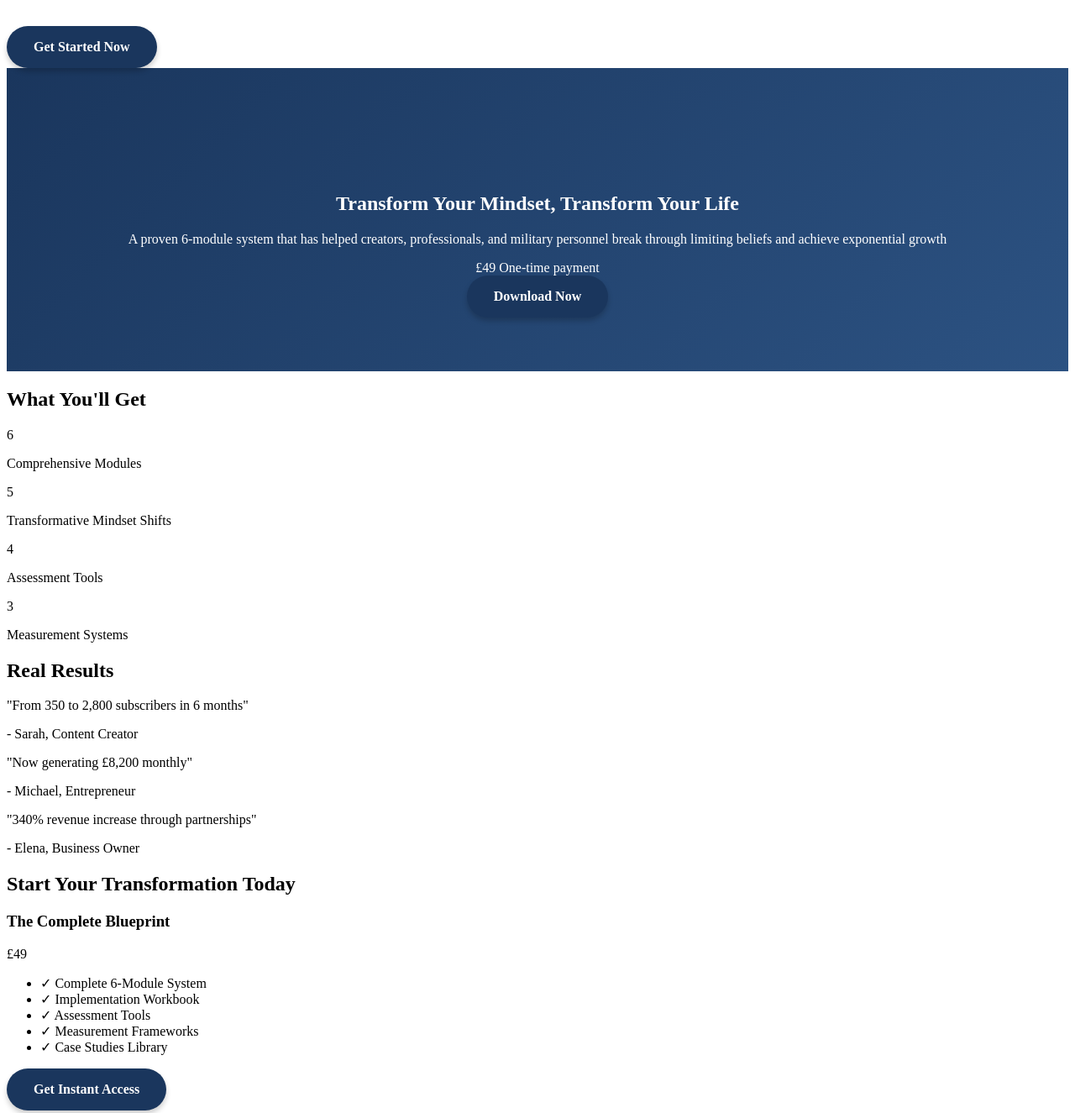
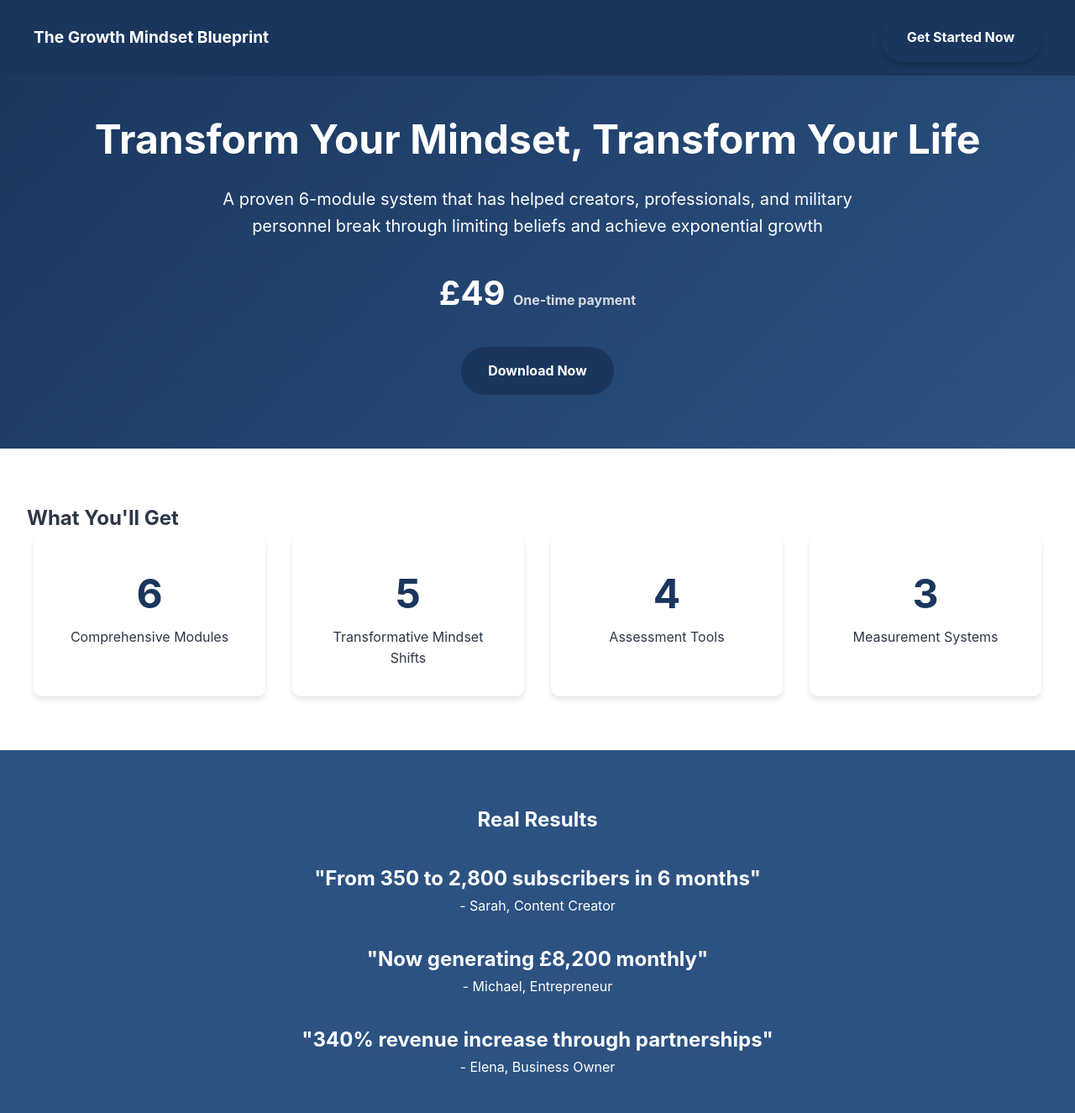
Before and after one commit to BldrGco/Growth-Mindset-LP, a plain HTML site: page index.html in a window 1280 px wide. Shown: the top 1325 px of the page at 84% size. Drawn offline with Linux system fonts and the light colour scheme.

Commit message:
Update styles.css

```diff
--- a/styles.css
+++ b/styles.css
@@ -6,13 +6,59 @@
     --text: #2D3748;
 }
 
-/* Previous CSS with these updated styles: */
+* {
+    margin: 0;
+    padding: 0;
+    box-sizing: border-box;
+}
+
+body {
+    font-family: 'Inter', sans-serif;
+    color: var(--text);
+    line-height: 1.6;
+}
+
+header {
+    background: var(--primary);
+    padding: 1rem;
+    position: fixed;
+    width: 100%;
+    top: 0;
+    z-index: 100;
+}
+
+nav {
+    display: flex;
+    justify-content: space-between;
+    align-items: center;
+    max-width: 1200px;
+    margin: 0 auto;
+}
+
 .logo {
     color: white;
     font-weight: bold;
     font-size: 1.2rem;
     line-height: 1.2;
     max-width: 300px;
+}
+
+.hero {
+    background: linear-gradient(135deg, var(--primary), var(--secondary));
+    color: white;
+    padding: 8rem 2rem 4rem;
+    text-align: center;
+}
+
+h1 {
+    font-size: 3rem;
+    margin-bottom: 1rem;
+}
+
+.subtitle {
+    font-size: 1.25rem;
+    max-width: 800px;
+    margin: 0 auto 2rem;
 }
 
 .cta-button {
@@ -32,11 +78,116 @@
     background: var(--secondary);
 }
 
-.hero {
-    background: linear-gradient(135deg, var(--primary), var(--secondary));
+.price-tag {
+    font-size: 2.5rem;
+    font-weight: bold;
+    margin: 2rem 0;
+}
+
+.price-tag span {
+    font-size: 1rem;
+    opacity: 0.8;
+}
+
+.features {
+    padding: 4rem 2rem;
+    background: var(--background);
+}
+
+.feature-grid {
+    display: grid;
+    grid-template-columns: repeat(auto-fit, minmax(200px, 1fr));
+    gap: 2rem;
+    max-width: 1200px;
+    margin: 0 auto;
+}
+
+.feature {
+    text-align: center;
+    padding: 2rem;
+    background: white;
+    border-radius: 10px;
+    box-shadow: 0 4px 6px rgba(0, 0, 0, 0.1);
+}
+
+.number {
+    font-size: 3rem;
+    color: var(--primary);
+    font-weight: bold;
+}
+
+.case-studies {
+    background: var(--secondary);
     color: white;
-    padding: 8rem 2rem 4rem;
+    padding: 4rem 2rem;
     text-align: center;
 }
 
-/* Rest of the CSS remains the same */
+.case-study {
+    margin: 2rem 0;
+}
+
+.highlight {
+    font-size: 1.5rem;
+    font-weight: bold;
+}
+
+.checkout {
+    padding: 4rem 2rem;
+    text-align: center;
+}
+
+.offer-box {
+    max-width: 500px;
+    margin: 2rem auto;
+    padding: 2rem;
+    border-radius: 10px;
+    box-shadow: 0 4px 20px rgba(0, 0, 0, 0.1);
+}
+
+.offer-box ul {
+    list-style: none;
+    margin: 2rem 0;
+    text-align: left;
+}
+
+.offer-box li {
+    margin: 1rem 0;
+}
+
+.pulse {
+    animation: pulse 2s infinite;
+}
+
+@keyframes pulse {
+    0% {
+        box-shadow: 0 0 0 0 rgba(26, 54, 93, 0.4);
+    }
+    70% {
+        box-shadow: 0 0 0 10px rgba(26, 54, 93, 0);
+    }
+    100% {
+        box-shadow: 0 0 0 0 rgba(26, 54, 93, 0);
+    }
+}
+
+footer {
+    background: var(--text);
+    color: white;
+    text-align: center;
+    padding: 2rem;
+}
+
+@media (max-width: 768px) {
+    h1 {
+        font-size: 2rem;
+    }
+
+    .feature-grid {
+        grid-template-columns: 1fr;
+    }
+
+    .logo {
+        font-size: 1rem;
+    }
+}
```
